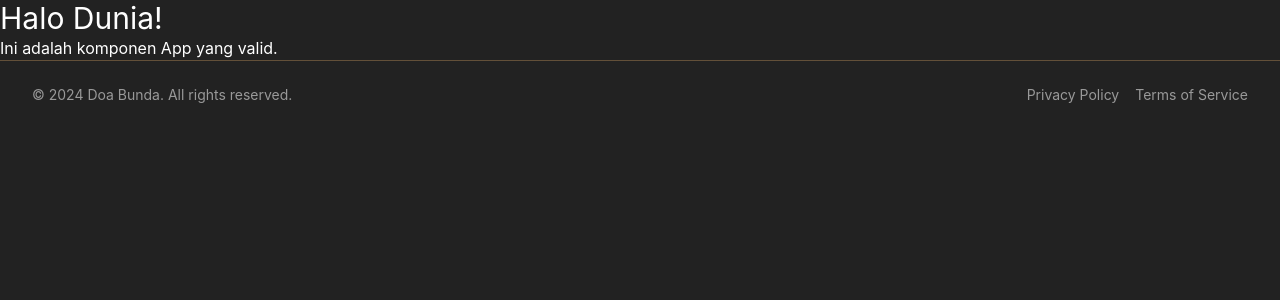
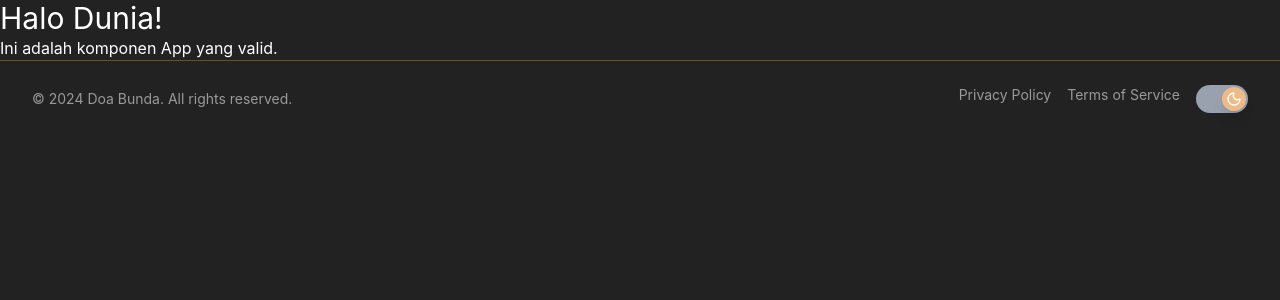
Before and after one commit to almagribii/pantiasuhan_doabunda, a React (Vite) app: page / in a window 1280 px wide. Shown: the top 300 px of the page. Built offline with nearby package versions, Linux system fonts and the light colour scheme.

Commit message:
add navbar

```diff
--- a/src/components/layout/footer.tsx
+++ b/src/components/layout/footer.tsx
@@ -1,17 +1,41 @@
 import { Link } from "react-router-dom";
+import { Switch } from "../ui/switch";
+import { useTheme } from "./theme-provider";
+import { Menu, MoonIcon, SunIcon } from "lucide-react";
 
 export function Footer() {
+  const { theme, setTheme } = useTheme();
+  const isDarkMode =
+    theme === "dark" ||
+    (theme === "system" &&
+      window.matchMedia("(prefers-color-scheme: dark)").matches);
+
+      const toogleTheme = () => {
+        setTheme(isDarkMode ? "light" : "dark");
+      }
   return (
     <footer className="border-t">
       <div className="text-muted-foreground container mx-auto flex flex-col items-center justify-between px-4 py-6 text-sm md:flex-row md:px-8">
         <p className="">&copy; 2024 Doa Bunda. All rights reserved.</p>
         <div className="mt-4 flex gap-4 md:mt-0">
-          <Link to="/privacy" className="hover:text-primary transition-colors hover:underline">
+          <Link
+            to="/privacy"
+            className="hover:text-primary transition-colors hover:underline"
+          >
             Privacy Policy
           </Link>
-          <Link to="/terms" className="hover:text-primary transition-colors hover:underline">
+          <Link
+            to="/terms"
+            className="hover:text-primary transition-colors hover:underline"
+          >
             Terms of Service
           </Link>
+          <Switch
+          variant="theme"
+          checked={isDarkMode}
+          onCheckedChange={toogleTheme}
+          IconOn={MoonIcon}
+          IconOff={SunIcon}/>
         </div>
       </div>
     </footer>
--- a/src/components/layout/navbar.tsx
+++ b/src/components/layout/navbar.tsx
@@ -0,0 +1,30 @@
+import { useTheme } from "../layout/theme-provider";
+import { Link } from "react-router-dom";
+
+export function Navbar() {
+  const { theme, setTheme } = useTheme();
+
+  const isDarkMode =
+    theme === "dark" ||
+    (theme === "system" &&
+      window.matchMedia("(prefers-color-scheme: dark)").matches);
+
+  const toogleTheme = () => {
+    setTheme(isDarkMode ? "light" : "dark");
+  };
+
+  return (
+    <header className="bg-background/80 fixed top-0 right-0 left-0 z-50 flex h-16 items-center justify-between border-b px-4 backdrop-blur-sm md:px-8">
+      <Link to="/" className="flex items-center gap-2 font-bold">
+        <img
+          className="fill-primary max-h-[40px]"
+          src="/assets/logo/logo_transparant.png"
+          alt="Logo"
+        />
+        <span className="font-bawor text-3xl text-[#ecbb88] sm:inline-block">
+          Doa Bunda
+        </span>
+      </Link>
+    </header>
+  );
+}
```
